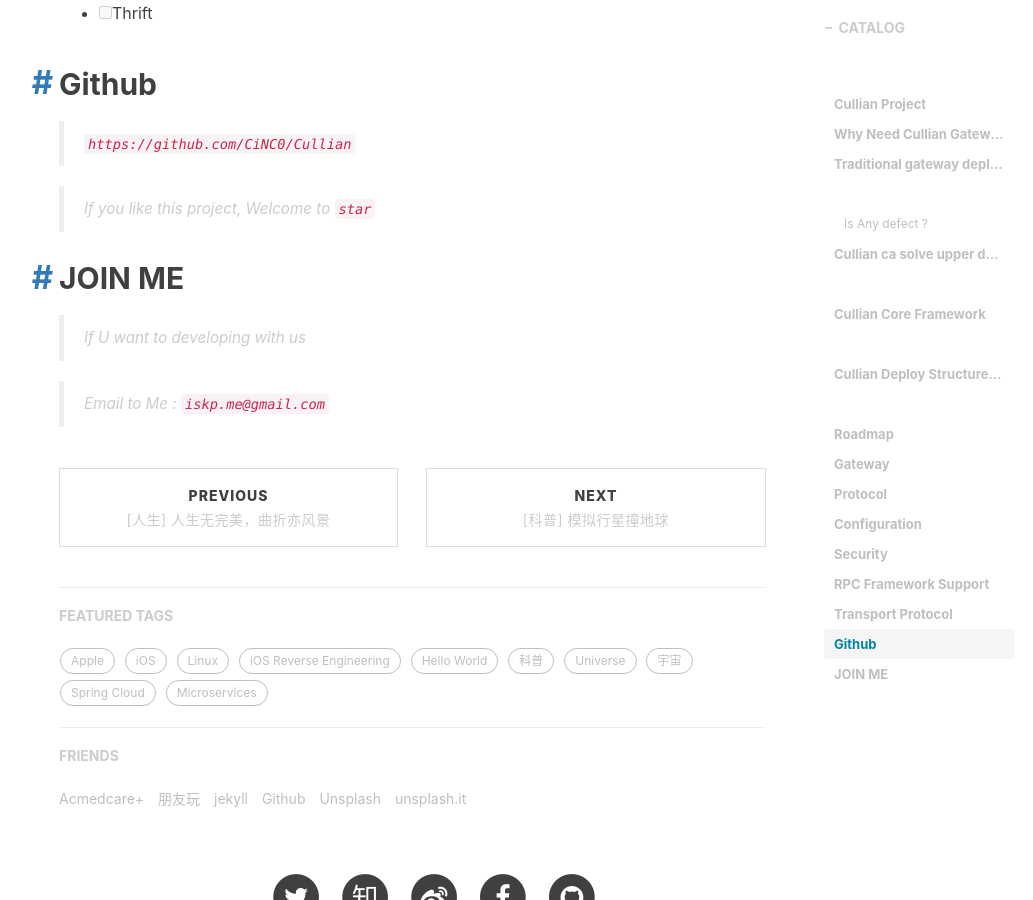
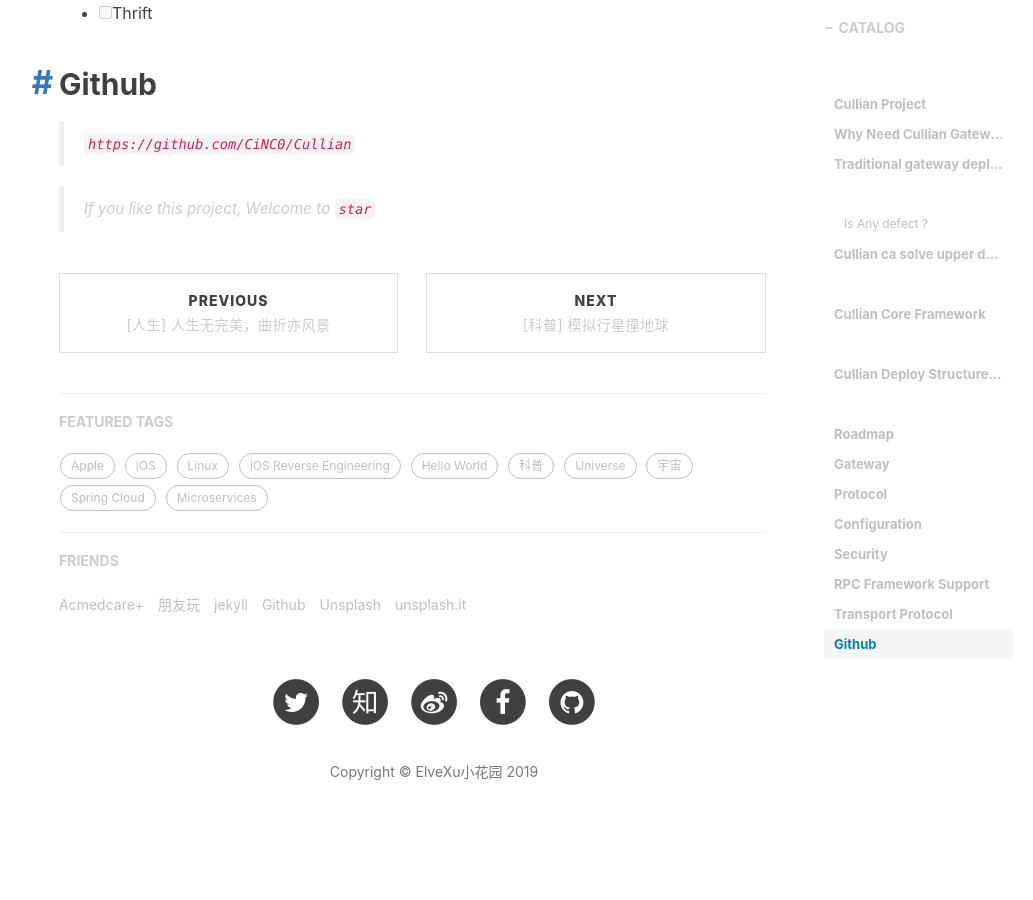
Before and after one commit to misselvexu/misselvexu.github.io, a Jekyll site: the page built from _posts/2018-04-13-Cullian-gateway.markdown, in a window 1280 px wide and 900 px high, scrolled down 4654 px. Shown: the whole window, without its empty margins (206-1239 px from the left). Built offline with Jekyll 4.4.1, drawn with Linux system fonts in a browser that asks for light colours; nearby versions of some CDN libraries; comment, search, counter and statistics services are not loaded; after the commit the page ends 5530 px from its top, so only the background shows below that.

Commit message:
Update 2018-04-13-Cullian-gateway.markdown

```diff
--- a/_posts/2018-04-13-Cullian-gateway.markdown
+++ b/_posts/2018-04-13-Cullian-gateway.markdown
@@ -98,9 +98,3 @@ Deployment architecture like this:
 > `https://github.com/CiNC0/Cullian`
 
 > If you like this project, Welcome to `star`
-
-## JOIN ME
-
-> If U want to developing with us
-
-> Email to Me : `iskp.me@gmail.com`
```
Also changed, not shown: other parts of _posts/2018-04-13-Cullian-gateway.markdown (+1 -1 lines).
